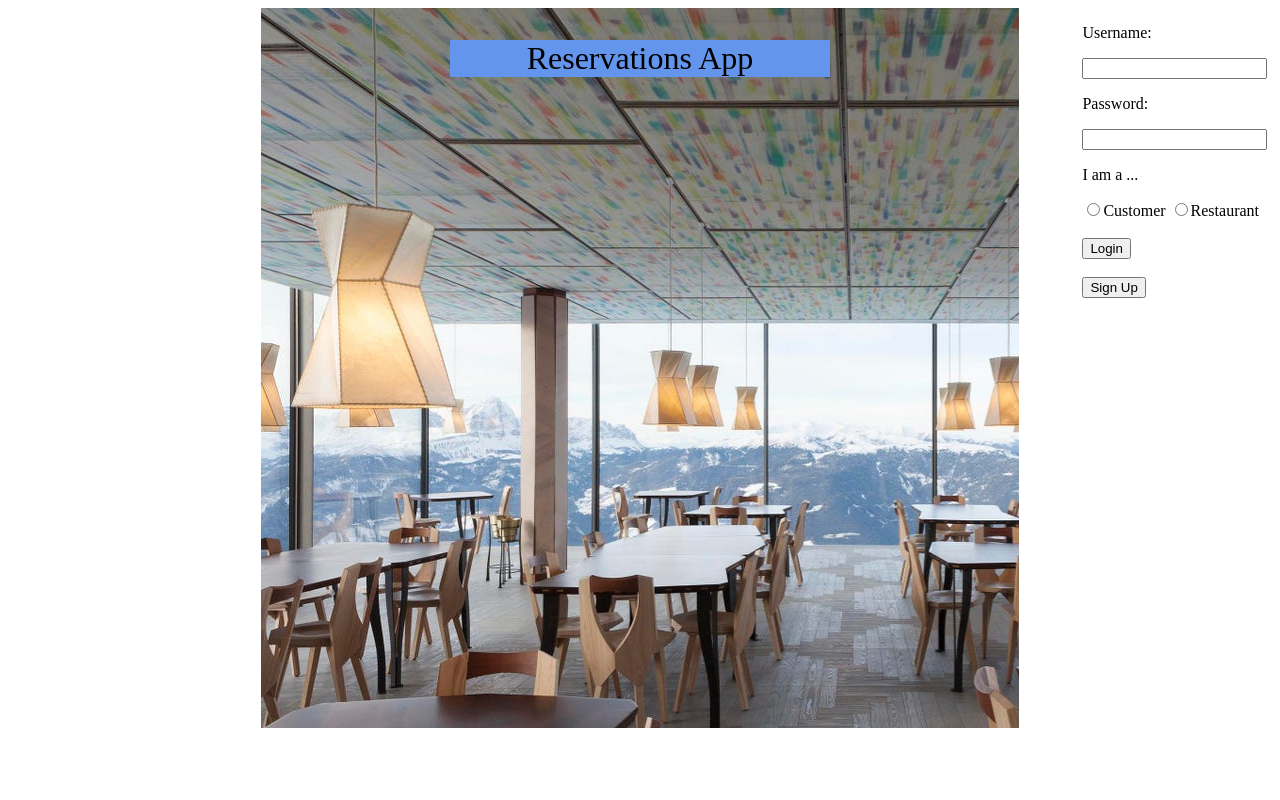
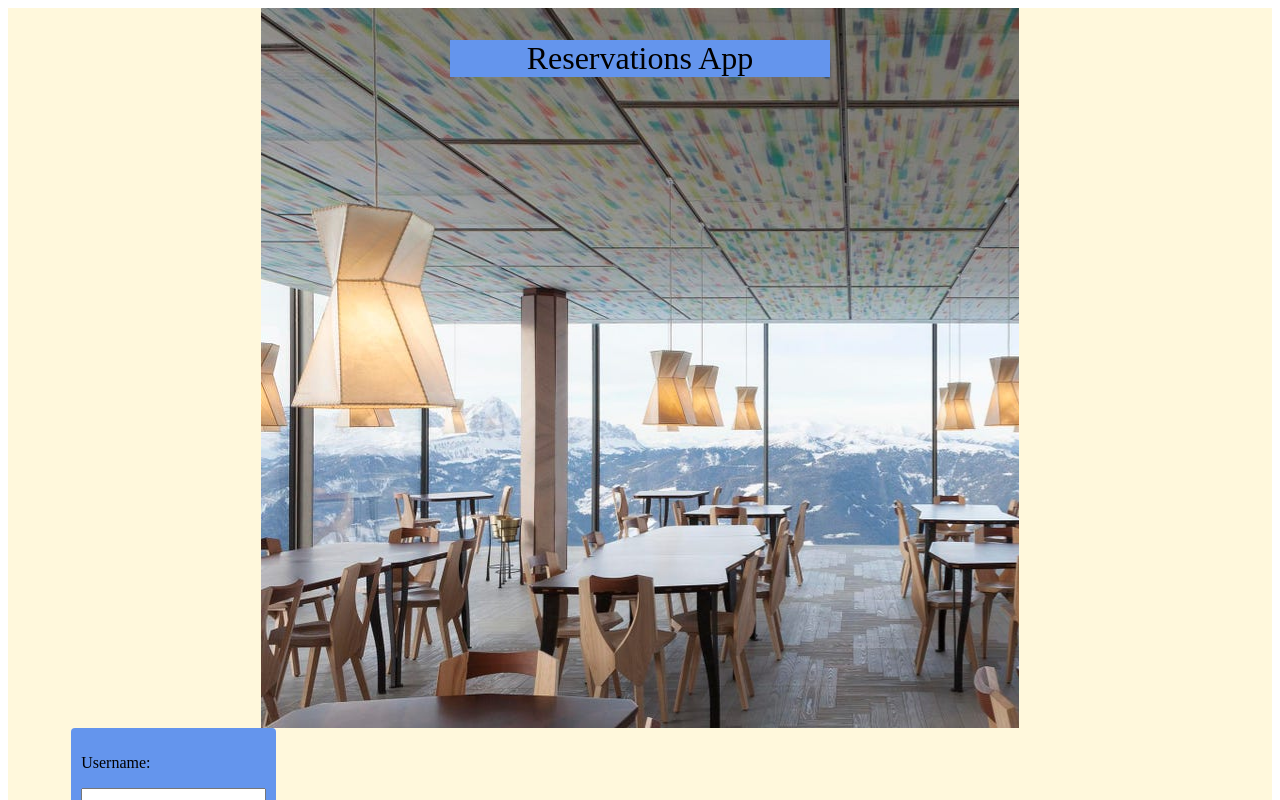
Before and after one commit to mahisha2022/reservation-app-project-frontend, an Angular app: page / in a window 1280 px wide. Shown: the top 800 px of the page. Built offline with nearby package versions, Linux system fonts and the light colour scheme.

Commit message:
updated login page styling

```diff
--- a/src/app/pages/login/login.component.css
+++ b/src/app/pages/login/login.component.css
@@ -13,6 +13,9 @@
     margin: auto;
     vertical-align: top;
     margin-left: 5%;
+    background-color: cornflowerblue;
+    padding: 10px;
+    border-radius: 4px;
 }
 
 .title {
@@ -29,3 +32,18 @@
 .row {
     white-space: nowrap;
 }
+
+.color {
+    background-color: cornsilk;
+}
+
+button {
+    border: none;
+    border-radius: 4px;
+    background-color: cornsilk;
+    transition-duration: 0.4s;
+}
+
+button:hover {
+    background-color: deepskyblue;
+}
--- a/src/app/pages/login/login.component.html
+++ b/src/app/pages/login/login.component.html
@@ -1,3 +1,4 @@
+<div class="color">
   <div class="background">
     <div class="header">
         <p class="title">Reservations App</p>
@@ -22,32 +23,4 @@
       <button routerLink = "/signUp">Sign Up</button>
     </form>
   </div>
-
-<!-- <div class="background">
-    <div class="header">
-        <p class="title">Reservations App</p>
 </div>
-
-<form [formGroup]="form" (ngSubmit)="login()">
-  <label>Username</label><br>
-  <input type="username" formControlName="username"><br>
-  <div *ngIf="form.controls['username'].invalid" class="invalid-input">
-    Username required
-  </div>
-
-  <label>Password</label><br>
-  <input type="text" formControlName="password"><br>
-  <div *ngIf="form.controls['passwd'].invalid" class="invalid-input">
-    password required
-  </div>
-
-  <div class="radio_form">
-    <p>I am a ...</p>
-    <input type="radio" name="user_type" value="Customer" formControlName="user_type">Customer
-    <input type="radio" name="user_type" value="Restaurant" formControlName="user_type">Restaurant
-  </div>
-
-   <div>
-    <button type="submit" [disabled]="form.invalid" *ngIf="form.value.user_type == 'Customer'" routerLink="customer" >
-      Log in</button>
-  </div> -->
```
Lines whose indentation alone changed are shown as unchanged.
